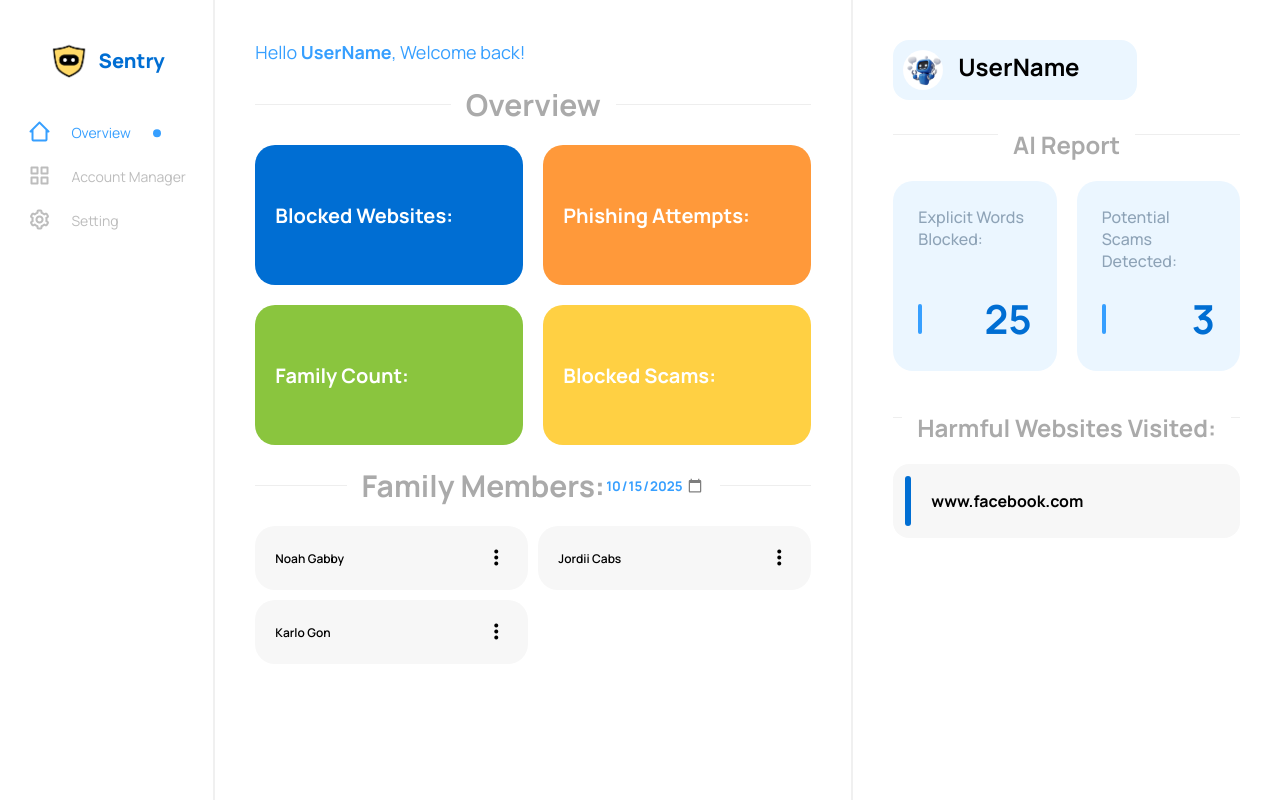
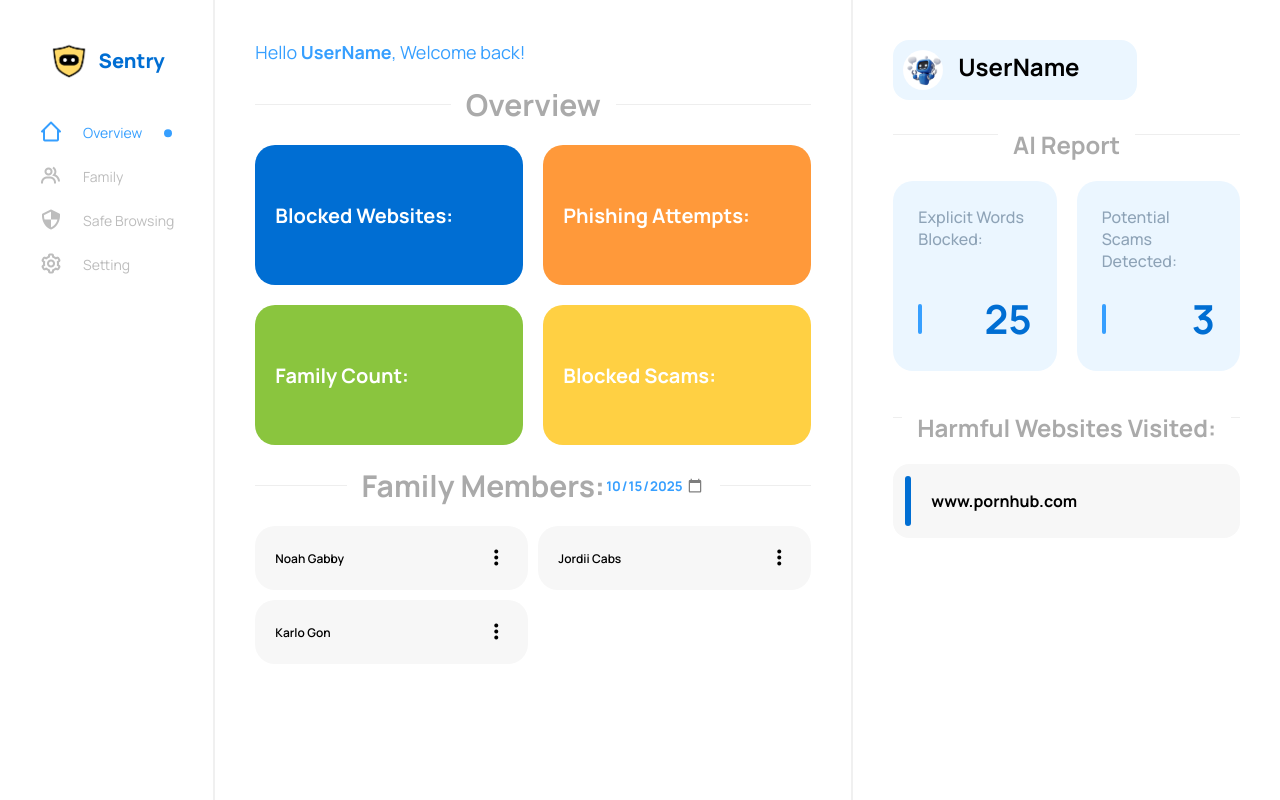
Before and after one commit to Akihito0/Sentry, a React (Vite) app in the folder website/: page /dashboard in a window 1280 px wide. Built offline with nearby package versions, Linux system fonts and the light colour scheme.

Commit message:
add small Firebase implementation for fetching user data in DashboardView

```diff
--- a/website/src/components/DashboardView.jsx
+++ b/website/src/components/DashboardView.jsx
@@ -1,14 +1,16 @@
-import React, { useMemo, useState } from 'react'
-import '../css/Dashboard.css'
-import logo from '../image/logo.png'
-import profile from '../image/profile.png'
+import React, { useMemo, useState, useEffect } from 'react';
+import '../css/Dashboard.css';
+import logo from '../image/logo.png';
+import profile from '../image/profile.png';
+import { auth, db, doc, getDoc } from '../database/firebase';
 
 const Sidebar = ({ active, setActive, isOpen, close }) => {
   const items = useMemo(() => [
     { icon: 'bx bx-home-alt-2', label: 'Overview' },
-    { icon: 'bx bx-grid-alt', label: 'Account Manager' },
+    { icon: 'bx bx-group', label: 'Family' },
+    { icon: 'bx bx-shield-quarter', label: 'Safe Browsing' },
     { icon: 'bx bx-cog', label: 'Setting' },
-  ], [])
+  ], []);
 
   return (
     <aside className="left-section" style={{ top: isOpen ? '0' : undefined }}>
@@ -16,31 +18,36 @@ const Sidebar = ({ active, setActive, isOpen, close }) => {
         <button className="menu-btn" id="menu-close" onClick={close}>
           <i className='bx bx-log-out-circle'></i>
         </button>
-        <img src={logo} />
+        <img src={logo} alt="Logo" />
         <a href="#">Sentry</a>
       </div>
 
       <div className="sidebar">
         {items.map((item, idx) => (
-          <div key={item.label} className="item" id={active === idx ? 'active' : undefined} onClick={() => setActive(idx)}>
+          <div
+            key={item.label}
+            className="item"
+            id={active === idx ? 'active' : undefined}
+            onClick={() => setActive(idx)}
+          >
             <i className={item.icon}></i>
             <a href="#">{item.label}</a>
           </div>
         ))}
       </div>
     </aside>
-  )
-}
+  );
+};
 
-const RightSection = () => {
+const RightSection = ({ userName }) => {
   return (
     <aside className="right-section">
       <div className="top">
         <div className="profile">
           <div className="left">
-            <img src={profile} />
+            <img src={profile} alt="Profile" />
             <div className="user">
-              <h2>UserName</h2>
+              <h2>{userName}</h2>
             </div>
           </div>
         </div>
@@ -80,21 +87,21 @@ const RightSection = () => {
       <div className="weekly">
         <div className="title">
           <div className="line"></div>
-          <h5>www.facebook.com</h5>
+          <h5>www.pornhub.com</h5>
         </div>
       </div>
     </aside>
-  )
-}
+  );
+};
 
-const Main = ({ openMenu }) => {
+const Main = ({ openMenu, userName }) => {
   return (
     <main>
       <header>
         <button className="menu-btn" id="menu-open" onClick={openMenu}>
           <i className='bx bx-menu'></i>
         </button>
-        <h5>Hello <b>UserName</b>, Welcome back!</h5>
+        <h5>Hello <b>{userName}</b>, Welcome back!</h5>
       </header>
 
       <div className="separator">
@@ -154,20 +161,48 @@ const Main = ({ openMenu }) => {
         ))}
       </div>
     </main>
-  )
-}
+  );
+};
 
 const DashboardView = () => {
-  const [active, setActive] = useState(0)
-  const [sidebarOpen, setSidebarOpen] = useState(false)
+  const [active, setActive] = useState(0);
+  const [sidebarOpen, setSidebarOpen] = useState(false);
+  const [userName, setUserName] = useState('UserName');
+
+  useEffect(() => {
+    const fetchUserName = async () => {
+      const user = auth.currentUser;
+      if (user) {
+        try {
+          const docRef = doc(db, 'Sentry-User', user.uid);
+          const docSnap = await getDoc(docRef);
+          if (docSnap.exists()) {
+            const data = docSnap.data();
+            setUserName(data.name || 'UserName');
+          } else {
+            console.warn('No user document found for:', user.uid);
+          }
+        } catch (error) {
+          console.error('Error fetching user data:', error);
+        }
+      }
+    };
+
+    fetchUserName();
+  }, []);
 
   return (
     <div className="container">
-      <Sidebar active={active} setActive={setActive} isOpen={sidebarOpen} close={() => setSidebarOpen(false)} />
-      <Main openMenu={() => setSidebarOpen(true)} />
-      <RightSection />
+      <Sidebar
+        active={active}
+        setActive={setActive}
+        isOpen={sidebarOpen}
+        close={() => setSidebarOpen(false)}
+      />
+      <Main openMenu={() => setSidebarOpen(true)} userName={userName} />
+      <RightSection userName={userName} />
     </div>
-  )
-}
+  );
+};
 
-export default DashboardView
+export default DashboardView;
```
